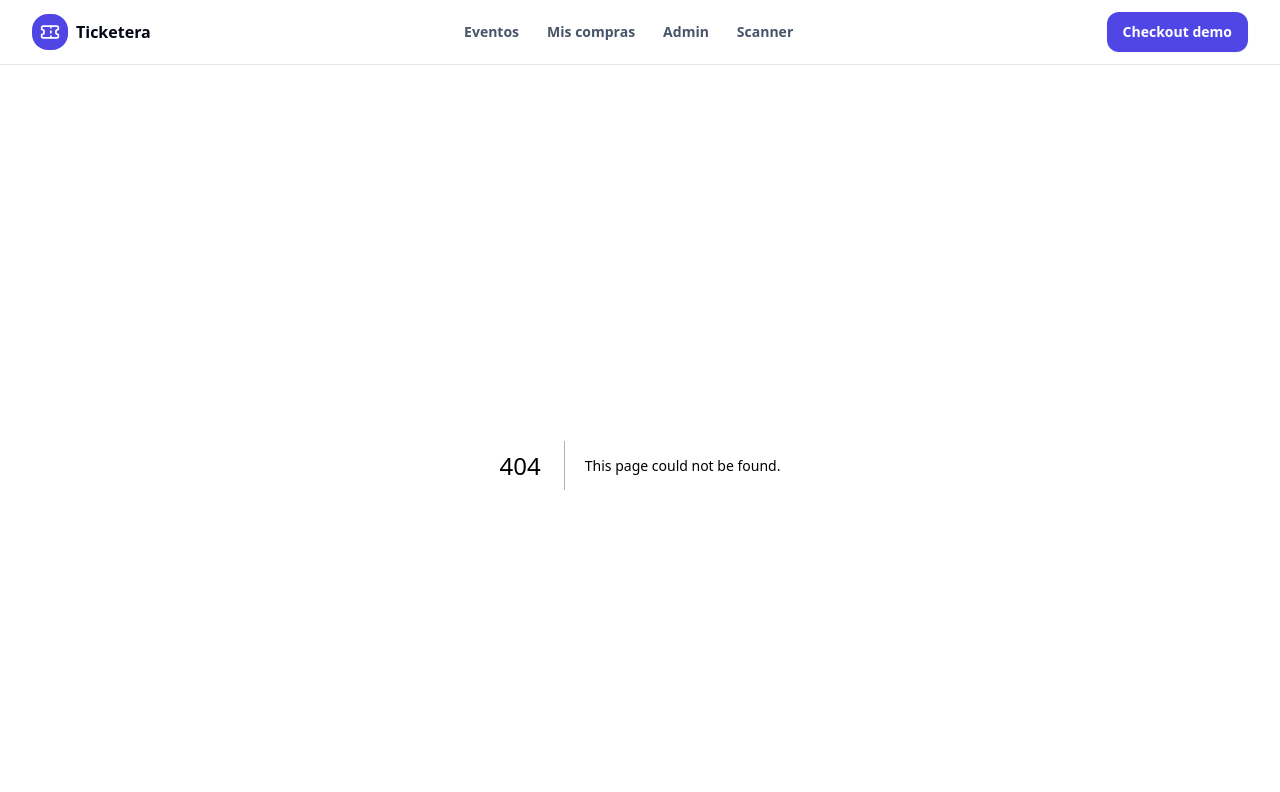
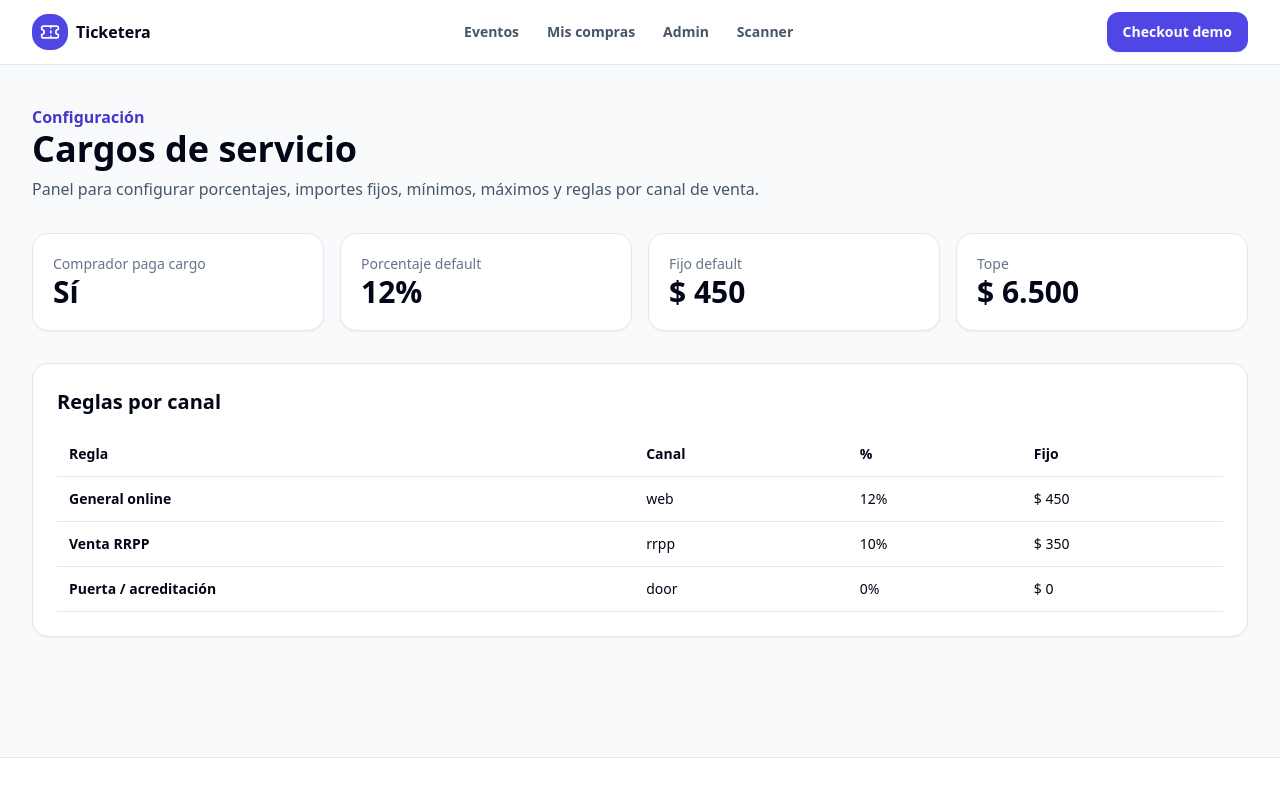
Before and after one commit to tatofa/tiketera, a Next.js app: page /admin/configuracion/cargos in a window 1280 px wide. Before the commit this address had no page. Shown: the top 792 px of the page. Built offline with nearby package versions, Linux system fonts and the light colour scheme.

Commit message:
Add service fee configuration page

```diff
--- /dev/null
+++ b/app/admin/configuracion/cargos/page.tsx
@@ -0,0 +1,16 @@
+import { formatMoney, serviceFeeConfig } from '@/lib/platform-config';
+
+export default function CargosPage(){
+ return <section className="container-page py-10">
+  <p className="font-semibold text-brand-700">Configuración</p>
+  <h1 className="text-4xl font-black">Cargos de servicio</h1>
+  <p className="mt-2 max-w-3xl text-slate-600">Panel para configurar porcentajes, importes fijos, mínimos, máximos y reglas por canal de venta.</p>
+  <div className="mt-8 grid gap-4 md:grid-cols-4">
+   <div className="card p-5"><p className="text-sm text-slate-500">Comprador paga cargo</p><p className="text-3xl font-black">{serviceFeeConfig.buyerPaysFee?'Sí':'No'}</p></div>
+   <div className="card p-5"><p className="text-sm text-slate-500">Porcentaje default</p><p className="text-3xl font-black">{serviceFeeConfig.defaultPercentage}%</p></div>
+   <div className="card p-5"><p className="text-sm text-slate-500">Fijo default</p><p className="text-3xl font-black">{formatMoney(serviceFeeConfig.defaultFixedAmount)}</p></div>
+   <div className="card p-5"><p className="text-sm text-slate-500">Tope</p><p className="text-3xl font-black">{formatMoney(serviceFeeConfig.maxFee)}</p></div>
+  </div>
+  <div className="mt-8 card p-6"><h2 className="text-xl font-black">Reglas por canal</h2><div className="mt-4 overflow-x-auto"><table className="min-w-full text-sm"><thead><tr className="border-b text-left"><th className="p-3">Regla</th><th className="p-3">Canal</th><th className="p-3">%</th><th className="p-3">Fijo</th></tr></thead><tbody>{serviceFeeConfig.rules.map(rule=><tr key={rule.id} className="border-b"><td className="p-3 font-bold">{rule.name}</td><td className="p-3">{rule.channel}</td><td className="p-3">{rule.percentage}%</td><td className="p-3">{formatMoney(rule.fixedAmount)}</td></tr>)}</tbody></table></div></div>
+ </section>
+}
```
